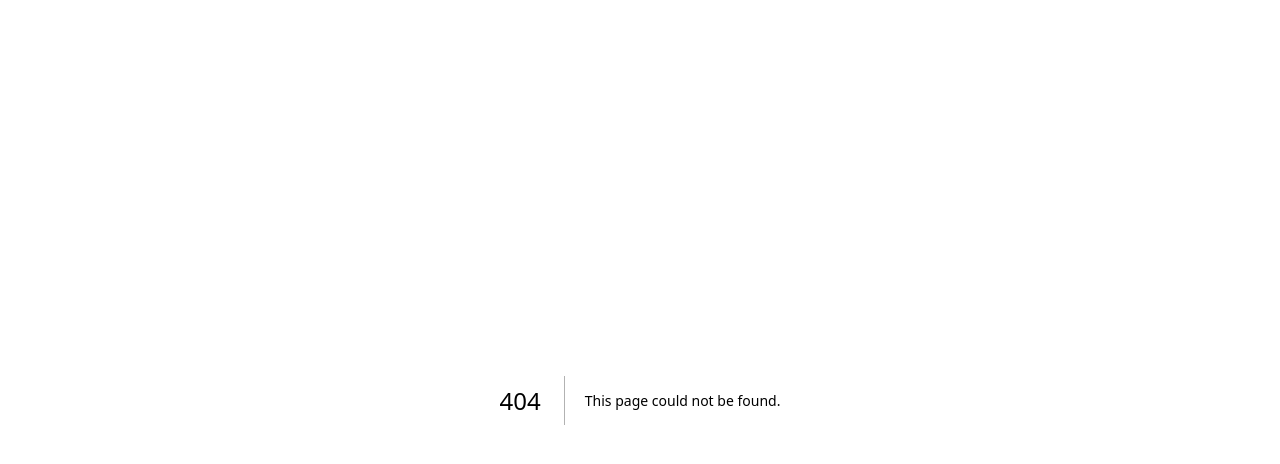
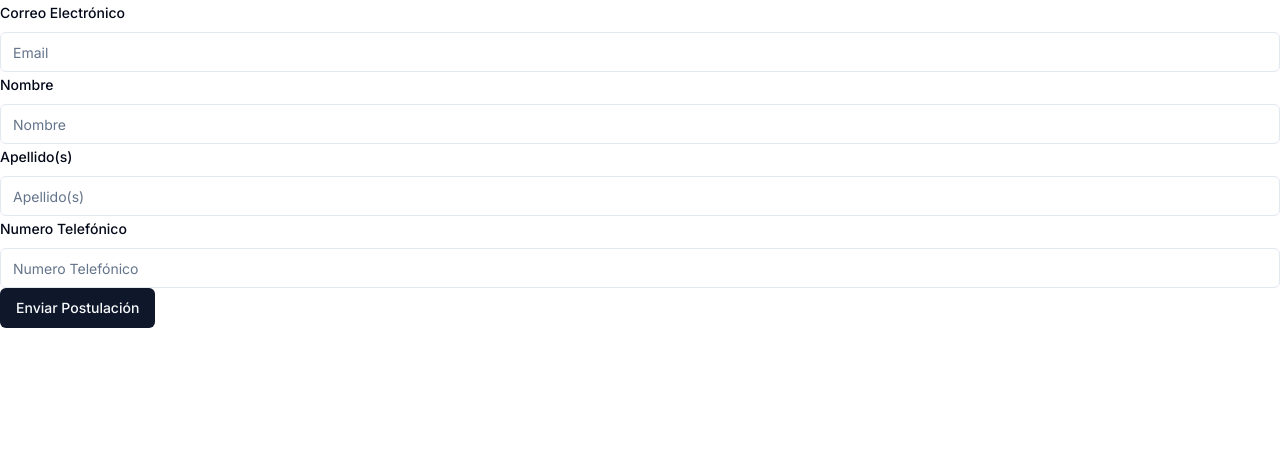
Before and after one commit to fcarbajalcos2018/chambita, a Next.js app: page /postular in a window 1280 px wide. Before the commit this address had no page. Shown: the top 464 px of the page. Built offline with nearby package versions, Linux system fonts and the light colour scheme.

Commit message:
Implementado los campos de entrada en texto para la página de postular.

```diff
--- /dev/null
+++ b/src/app/postular/page.tsx
@@ -0,0 +1,106 @@
+"use client"
+
+import { Form, FormControl, FormField, FormItem, FormLabel, FormMessage } from "@/shadcn-ui/ui/form";
+import {ControllerFieldState, ControllerRenderProps, SubmitHandler, UseFormReturn, UseFormStateReturn, useForm} from "react-hook-form"
+import { zodResolver } from '@hookform/resolvers/zod';
+import * as zod from "zod";
+import { Input } from "@/shadcn-ui/ui/input";
+import { Button } from "@/shadcn-ui/ui/button";
+import { format } from "path";
+
+const phone = zod.string().refine(num => {
+    num.length <= 10;
+    Number(num) === parseInt(num);
+}, {
+    message: "Numero telefónico requiere incluír solo numeros del 0 al 9 y no exceder a más de 10 digitos.",
+});
+
+const zodSend = zod.object({
+    email: zod.string().email(),
+    name: zod.string(),
+    surname: zod.string(),
+    phoneNo: phone,
+});
+
+function enviar(postulacion: zod.infer<typeof zodSend>) {
+    console.log(postulacion);
+}
+
+export default function Postular() {
+    const form = useForm<zod.infer<typeof zodSend>>({
+        resolver: zodResolver(zodSend),
+        defaultValues: {
+            email: "",
+            name: "",
+            surname: "",
+            phoneNo: "",
+        }});
+    return(<div>
+        <Form {...form}>
+            <form onSubmit={form.handleSubmit(enviar)}>
+                <FormField control={form.control} name = "email"
+                render={field => {
+                    return (
+                        <FormItem>
+                            <FormLabel>Correo Electrónico</FormLabel>
+                            <FormControl>
+                                <Input
+                                    placeholder="Email"
+                                    type="email"
+                                    {...field}
+                                />
+                            </FormControl>
+                            <FormMessage />
+                        </FormItem>
+                        );
+                }}/>
+                <FormField control={form.control} name = "name"
+                    render={(field) => {
+                        return(
+                            <FormItem>
+                                <FormLabel>Nombre</FormLabel>
+                                <FormControl>
+                                    <Input
+                                        placeholder="Nombre"
+                                        type="Nombre"
+                                        {...field}
+                                    />
+                                </FormControl>
+                            </FormItem>
+                        );
+                    }}/>
+                    <FormField control={form.control} name = "surname"
+                    render={(field) => {
+                        return(
+                            <FormItem>
+                                <FormLabel>Apellido(s)</FormLabel>
+                                <FormControl>
+                                    <Input
+                                        placeholder="Apellido(s)"
+                                        type="apellidos"
+                                        {...field}
+                                    />
+                                </FormControl>
+                            </FormItem>
+                        );
+                    }}/>
+                    <FormField control={form.control} name = "phoneNo"
+                    render={(field) => {
+                        return(
+                            <FormItem>
+                                <FormLabel>Numero Telefónico</FormLabel>
+                                <FormControl>
+                                    <Input
+                                        placeholder="Numero Telefónico"
+                                        type="numero"
+                                        {...field}
+                                    />
+                                </FormControl>
+                            </FormItem>
+                        );
+                    }}/>
+                    <Button type="submit">Enviar Postulación</Button>
+            </form>
+        </Form>
+    </div>)
+}
```
